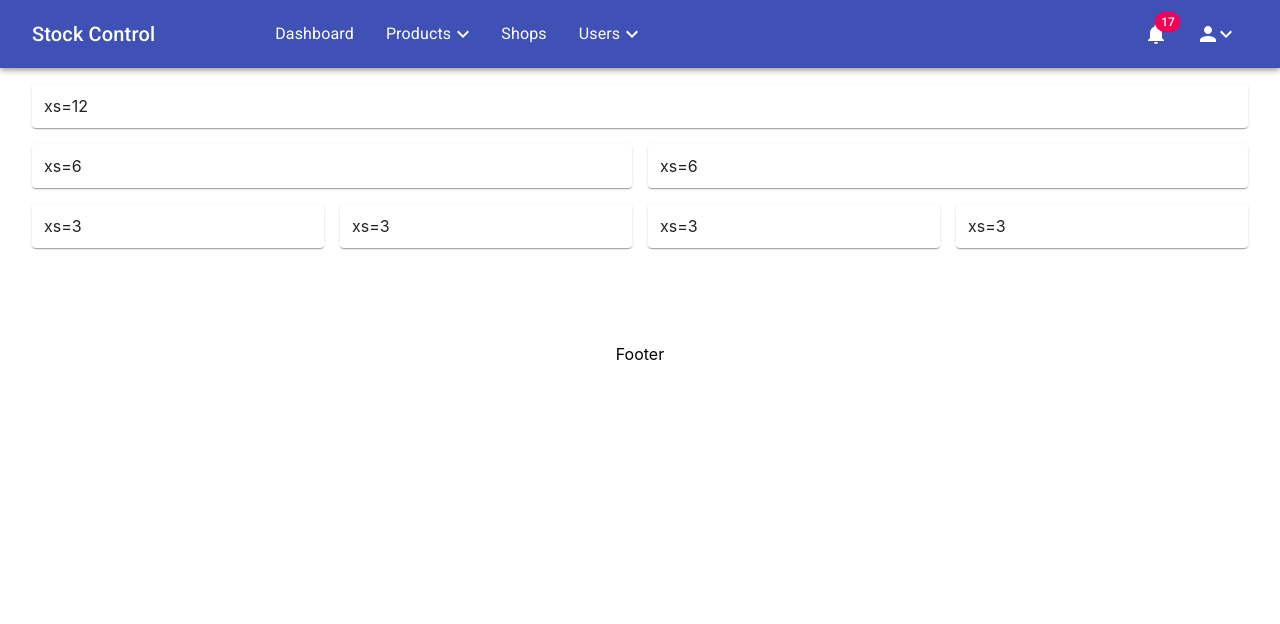
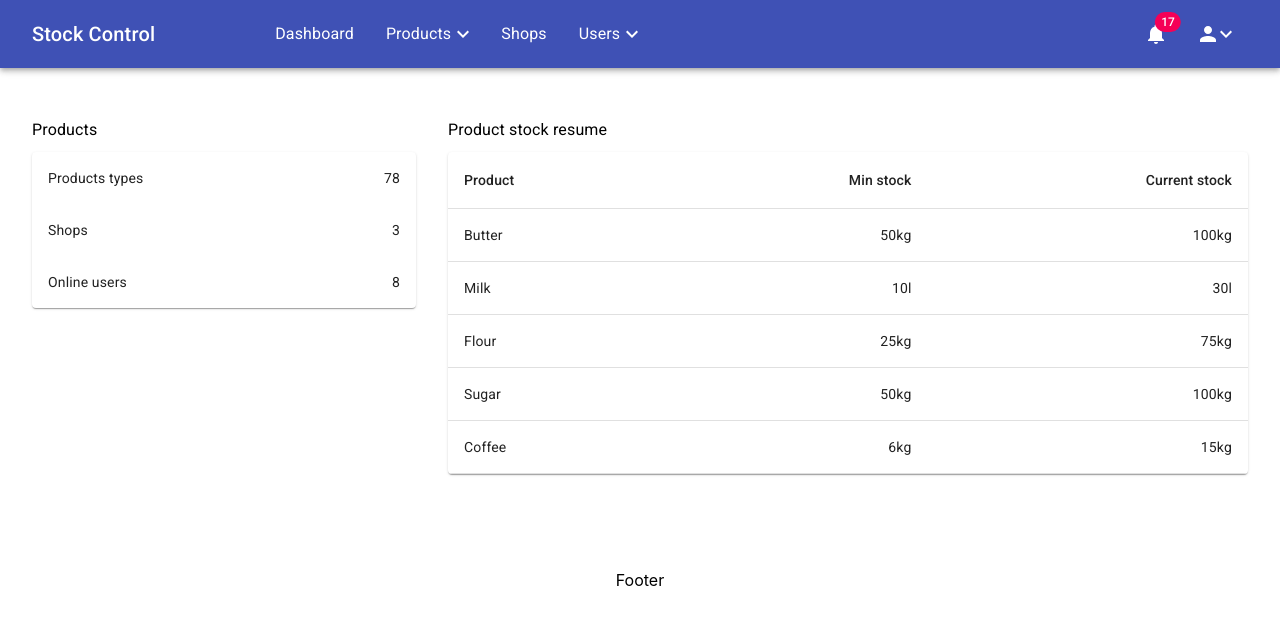
Before and after one commit to isaiasmb/stock-control, a React (Create React App) app: page / in a window 1280 px wide. Shown: the top 624 px of the page. Built offline with nearby package versions, Linux system fonts and the light colour scheme.

Commit message:
Create Dashboard page

```diff
--- a/src/pages/Dashboard/index.tsx
+++ b/src/pages/Dashboard/index.tsx
@@ -2,32 +2,74 @@ import * as MC from '@material-ui/core'
 
 import Base from 'templates/Base'
 
-const Dashboard = () => (
+import * as S from './styles'
+
+const productsInfo = [
+  { label: 'Products types', value: 78 },
+  { label: 'Shops', value: 3 },
+  { label: 'Online users', value: 8 }
+]
+
+const productStock = [
+  { product: 'Butter', minStock: '50kg', currentStock: '100kg' },
+  { product: 'Milk', minStock: '10l', currentStock: '30l' },
+  { product: 'Flour', minStock: '25kg', currentStock: '75kg' },
+  { product: 'Sugar', minStock: '50kg', currentStock: '100kg' },
+  { product: 'Coffee', minStock: '6kg', currentStock: '15kg' }
+]
+
+const Dashboard = () => {
+  return (
     <Base>
-    <MC.Grid container spacing={3}>
-      <MC.Grid item xs={12}>
-        <MC.Paper style={{ padding: '12px' }}>xs=12</MC.Paper>
+      <S.Wrapper>
+        <MC.Grid container spacing={4}>
+          <MC.Grid item xs={12} md={4}>
+            <S.Subtitle variant="subtitle1">Products</S.Subtitle>
+            <MC.TableContainer component={MC.Paper}>
+              <MC.Table aria-label="simple table">
+                <MC.TableBody>
+                  {productsInfo.map((productInfo) => (
+                    <MC.TableRow key={productInfo.label}>
+                      <S.TableCell>{productInfo.label}</S.TableCell>
+                      <S.TableCell align="right">
+                        {productInfo.value}
+                      </S.TableCell>
+                    </MC.TableRow>
+                  ))}
+                </MC.TableBody>
+              </MC.Table>
+            </MC.TableContainer>
           </MC.Grid>
-      <MC.Grid item xs={6}>
-        <MC.Paper style={{ padding: '12px' }}>xs=6</MC.Paper>
-      </MC.Grid>
-      <MC.Grid item xs={6}>
-        <MC.Paper style={{ padding: '12px' }}>xs=6</MC.Paper>
-      </MC.Grid>
-      <MC.Grid item xs={3}>
-        <MC.Paper style={{ padding: '12px' }}>xs=3</MC.Paper>
-      </MC.Grid>
-      <MC.Grid item xs={3}>
-        <MC.Paper style={{ padding: '12px' }}>xs=3</MC.Paper>
-      </MC.Grid>
-      <MC.Grid item xs={3}>
-        <MC.Paper style={{ padding: '12px' }}>xs=3</MC.Paper>
-      </MC.Grid>
-      <MC.Grid item xs={3}>
-        <MC.Paper style={{ padding: '12px' }}>xs=3</MC.Paper>
+
+          <MC.Grid item xs={12} md={8}>
+            <S.Subtitle variant="subtitle1">Product stock resume</S.Subtitle>
+            <MC.TableContainer component={MC.Paper}>
+              <MC.Table aria-label="simple table">
+                <MC.TableHead>
+                  <MC.TableRow>
+                    <MC.TableCell>Product</MC.TableCell>
+                    <MC.TableCell align="right">Min stock</MC.TableCell>
+                    <MC.TableCell align="right">Current stock</MC.TableCell>
+                  </MC.TableRow>
+                </MC.TableHead>
+                <MC.TableBody>
+                  {productStock.map((row) => (
+                    <MC.TableRow key={row.product}>
+                      <MC.TableCell>{row.product}</MC.TableCell>
+                      <MC.TableCell align="right">{row.minStock}</MC.TableCell>
+                      <MC.TableCell align="right">
+                        {row.currentStock}
+                      </MC.TableCell>
+                    </MC.TableRow>
+                  ))}
+                </MC.TableBody>
+              </MC.Table>
+            </MC.TableContainer>
           </MC.Grid>
         </MC.Grid>
+      </S.Wrapper>
     </Base>
   )
+}
 
 export default Dashboard
--- /dev/null
+++ b/src/pages/Dashboard/styles.ts
@@ -0,0 +1,18 @@
+import styled, { css } from 'styled-components'
+import * as MC from '@material-ui/core'
+
+export const Wrapper = styled.div`
+  ${({ theme }) => css`
+    padding-top: ${theme.spacing(4)}px;
+  `}
+`
+
+export const Subtitle = styled(MC.Typography)`
+  ${({ theme }) => css`
+    margin-bottom: ${theme.spacing(2)}px;
+  `}
+`
+
+export const TableCell = styled(MC.TableCell)`
+  border-bottom: none;
+`
```
Lines whose indentation alone changed are shown as unchanged.
